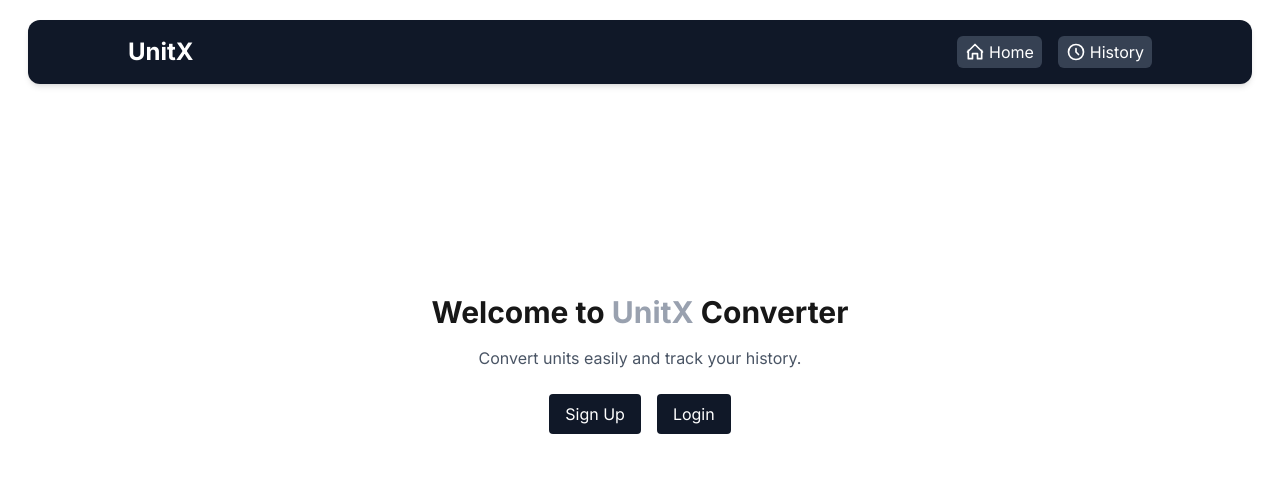
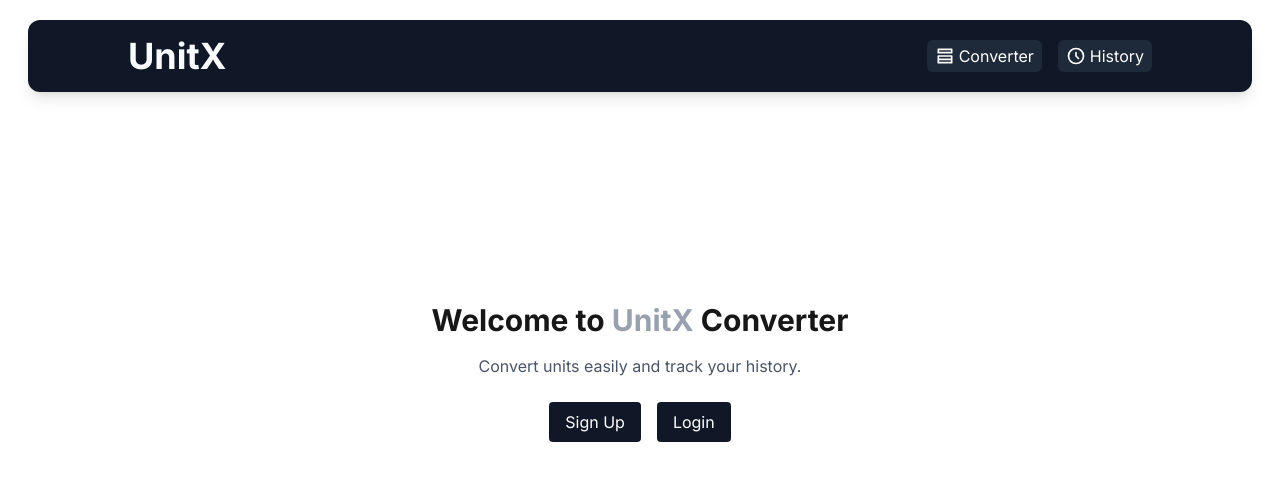
Before and after one commit to Prasadkadam03/UnitX, a Next.js app: page / in a window 1280 px wide. Shown: the top 480 px of the page. Built offline with nearby package versions, Linux system fonts and the light colour scheme; no server answers.

Commit message:
Updated header

```diff
--- a/components/ui/Header.js
+++ b/components/ui/Header.js
@@ -1,26 +1,61 @@
+"use client";
+
+import Link from "next/link";
+import { usePathname } from "next/navigation";
+
 export default function Header() {
+  const pathname = usePathname();
+
+  const tabs = [
+    {
+      href: "/",
+      label: "Home",
+      icon: (
+        <svg xmlns="http://www.w3.org/2000/svg" className="h-5 w-5" fill="none" viewBox="0 0 24 24" stroke="currentColor">
+          <path strokeLinecap="round" strokeLinejoin="round" strokeWidth={2} d="M3 12l9-9 9 9M4 10v10h5v-6h6v6h5V10" />
+        </svg>
+      ),
+    },
+    {
+      href: "/converter",
+      label: "Converter",
+      icon: (
+        <svg xmlns="http://www.w3.org/2000/svg" className="h-5 w-5" fill="none" viewBox="0 0 24 24" stroke="currentColor">
+          <path strokeLinecap="round" strokeLinejoin="round" strokeWidth={2} d="M4 4h16v4H4zM4 12h16v4H4zM4 20h16v-4H4z" />
+        </svg>
+      ),
+    },
+    {
+      href: "/history",
+      label: "History",
+      icon: (
+        <svg xmlns="http://www.w3.org/2000/svg" className="h-5 w-5" fill="none" viewBox="0 0 24 24" stroke="currentColor">
+          <path strokeLinecap="round" strokeLinejoin="round" strokeWidth={2} d="M12 8v4l3 3m6-3a9 9 0 11-18 0 9 9 0 0118 0z" />
+        </svg>
+      ),
+    },
+  ];
+
   return (
-    <header className="bg-gray-900 text-white p-4 shadow-md rounded-xl mx-7 mt-5">
+    <header className="bg-gray-900 text-white p-4 shadow-lg rounded-xl mx-7 mt-5">
       <div className="max-w-5xl mx-auto flex justify-between items-center">
-        <h1 className="text-2xl font-bold font-mono">UnitX</h1>
+        <h1 className="text-4xl font-bold font-mono text-gray-50">UnitX</h1>
+
         <nav>
           <ul className="flex gap-4">
-            <li>
-              <a href="/" className="hover:underline flex items-center gap-1 px-2 py-1 rounded-md bg-gray-700">
-                <svg xmlns="http://www.w3.org/2000/svg" className="h-5 w-5" fill="none" viewBox="0 0 24 24" stroke="currentColor">
-                  <path strokeLinecap="round" strokeLinejoin="round" strokeWidth={2} d="M3 12l9-9 9 9M4 10v10h5v-6h6v6h5V10" />
-                </svg>
-                Home
-              </a>
-            </li>
-            <li>
-              <a href="/history" className="hover:underline flex items-center gap-1 px-2 py-1 rounded-md bg-gray-700">
-                <svg xmlns="http://www.w3.org/2000/svg" className="h-5 w-5" fill="none" viewBox="0 0 24 24" stroke="currentColor">
-                  <path strokeLinecap="round" strokeLinejoin="round" strokeWidth={2} d="M12 8v4l3 3m6-3a9 9 0 11-18 0 9 9 0 0118 0z" />
-                </svg>
-                History
-              </a>
-            </li>
+            {tabs.map((tab) =>
+              pathname === tab.href ? null : (
+                <li key={tab.href}>
+                  <Link
+                    href={tab.href}
+                    className="hover:underline flex items-center gap-1 px-2 py-1 rounded-md bg-gray-800"
+                  >
+                    {tab.icon}
+                    <span className="hidden sm:inline">{tab.label}</span>
+                  </Link>
+                </li>
+              )
+            )}
           </ul>
         </nav>
       </div>
```
